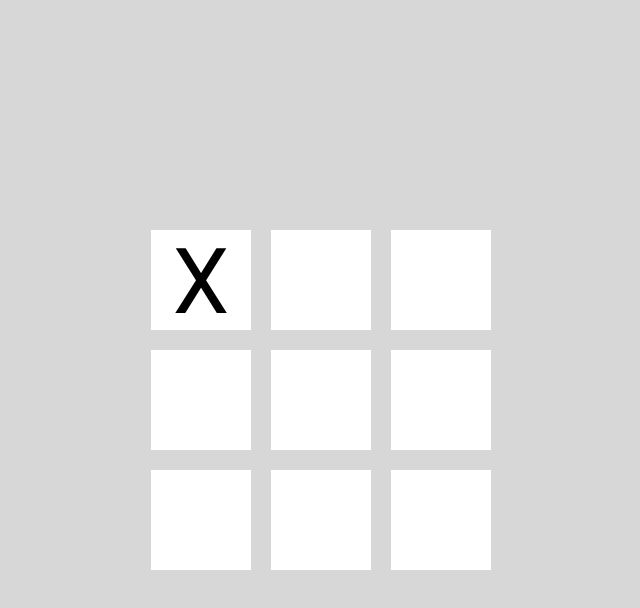
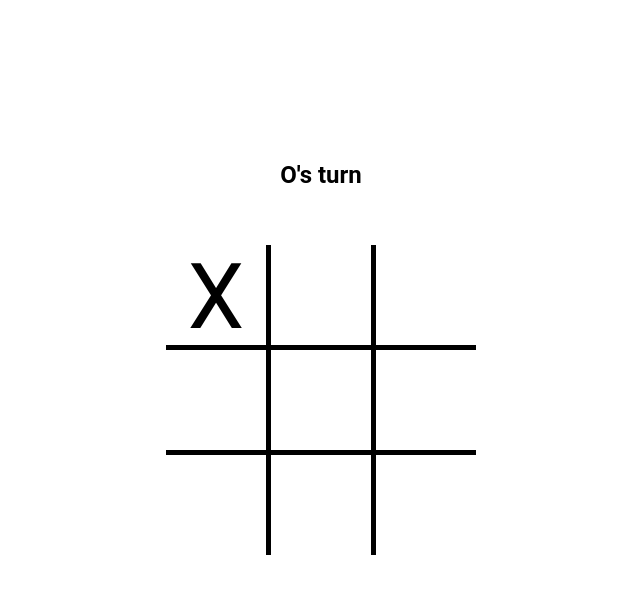
Before and after one commit to Accany1/odin-tictactoe, a plain HTML site: page index.html in a window 1280 px wide. Both pictures are taken after a click on the element 520 px from the left and 280 px from the top of the page. Shown: the whole page, without its empty margins (319-959 px from the left). Drawn offline with Linux system fonts and the light colour scheme.

Commit message:
Added turn order text and winning text

```diff
--- a/index.html
+++ b/index.html
@@ -7,8 +7,9 @@
     <title>Document</title>
 </head>
 <body>
-    <div id="container">
-
+    <div id="align-container">
+        <div id="results">X's Turn</div>
+        <div id="container"></div>
     </div>
     <script src="javascript.js"></script>
 </body>
--- a/javascript.js
+++ b/javascript.js
@@ -1,8 +1,8 @@
 function GameController() {
     const board = GameBoard()
-    const turn = Turn()
     const player = Players()
     const checkwin = checkWin()
+    const result = document.querySelector("#results")
 
     const tiles = document.querySelectorAll(".place-tile")
     for (let i = 0; i < tiles.length; i++){
@@ -11,10 +11,14 @@ function GameController() {
             // set value if clicked
             if (tiles[i].textContent === ""){
                 board.setValue(i,player.getPlayer())
-                turn.addTurn()
-                checkwin.check(board.getBoard(),player.getPlayer())
-                player.changePlayer()
-                board.updateBoard()
+                const checked = checkwin.check(board.getBoard(),player.getPlayer())
+                if (checked === true) {
+                    result.textContent = player.getPlayer() + " Wins!"
+                    board.updateBoard()
+                } else {
+                    player.changePlayer()
+                    board.updateBoard()
+                }
             } else {
                 console.log("invalid move")
             }
@@ -36,6 +40,8 @@ function checkWin(){
     ]
 
     const check = (gameboard, selectedPlayer) => {
+
+
         for(let i = 0; i< winningCombinations.length ;i++) {
             for(let n = 0; n<= 3 ;n++) {
                 if (n === 3) {
@@ -67,6 +73,8 @@ function Players() {
         player2:"O"
     }
 
+    const result = document.querySelector("#results")
+
     let currentPlayer = players.player1
 
     const getPlayer = () => currentPlayer
@@ -74,31 +82,16 @@ function Players() {
     const changePlayer = () => {
         if (currentPlayer === players.player1) {
             currentPlayer = players.player2
+            result.textContent = currentPlayer + "'s turn"
         } else {
             currentPlayer = players.player1
+            result.textContent = currentPlayer + "'s turn"
         }
     }
 
     return {
         getPlayer,
         changePlayer
-    }
-}
-
-function Turn() {
-    let turn = 0
-
-    const getTurn = () => turn
-
-    const addTurn = () => {
-        turn++
-        console.log('turn ' + turn)
-    }
-
-
-    return {
-        getTurn,
-        addTurn
     }
 }
 
--- a/styles.css
+++ b/styles.css
@@ -5,17 +5,36 @@ html {
     font-family: 'Roboto', system-ui,-apple-system, BlinkMacSystemFont,Arial, sans-serif;
 }
 
+
+
+#align-container {
+    display: flex;
+    justify-content: center;
+    align-content: center;
+    align-items: center;
+    flex-direction: column;
+    height: 100%;
+}
+
+
 #container {
     display: grid;
+    position: absolute;
     grid-template-columns: 100px 100px 100px;
     grid-template-rows: 100px 100px 100px;
     justify-content: center;
     align-content: center;
     align-items: center;
-    gap: 20px;
-    height: 100%;
-    background: #D7D7D7;
+    gap: 5px;
+    background-color: black;
 }
+
+#results {
+    margin-bottom: 450px;
+    font-size: 1.5em;
+    font-weight: bold;
+}
+
 
 .place-tile {
     width: 100px;
```
